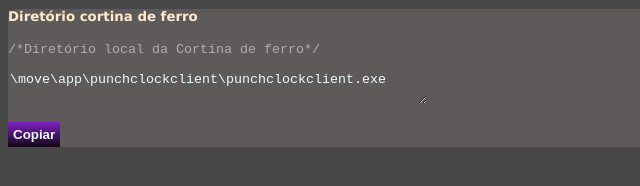
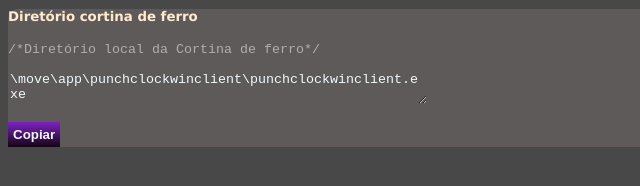
Before and after one commit to JoseCassioSantos/TestesJs, a plain HTML site: page tips.html in a window 1280 px wide. Shown: the part 368-554 px from the top of the page, 0-640 px from the left. Drawn offline with Linux system fonts and the light colour scheme.

Commit message:
Update tips.html

```diff
--- a/tips.html
+++ b/tips.html
@@ -39,7 +39,7 @@
         <h4>Diretório cortina de ferro</h4>
         <pre>/*Diretório local da Cortina de ferro*/</pre>
         <div>
-        <textarea id="tip3" cols="50" readonly>\move\app\punchclockclient\punchclockclient.exe</textarea>
+        <textarea id="tip3" cols="50" readonly>\move\app\punchclockwinclient\punchclockwinclient.exe</textarea>
         </div>
         <br>
         <div>
```
